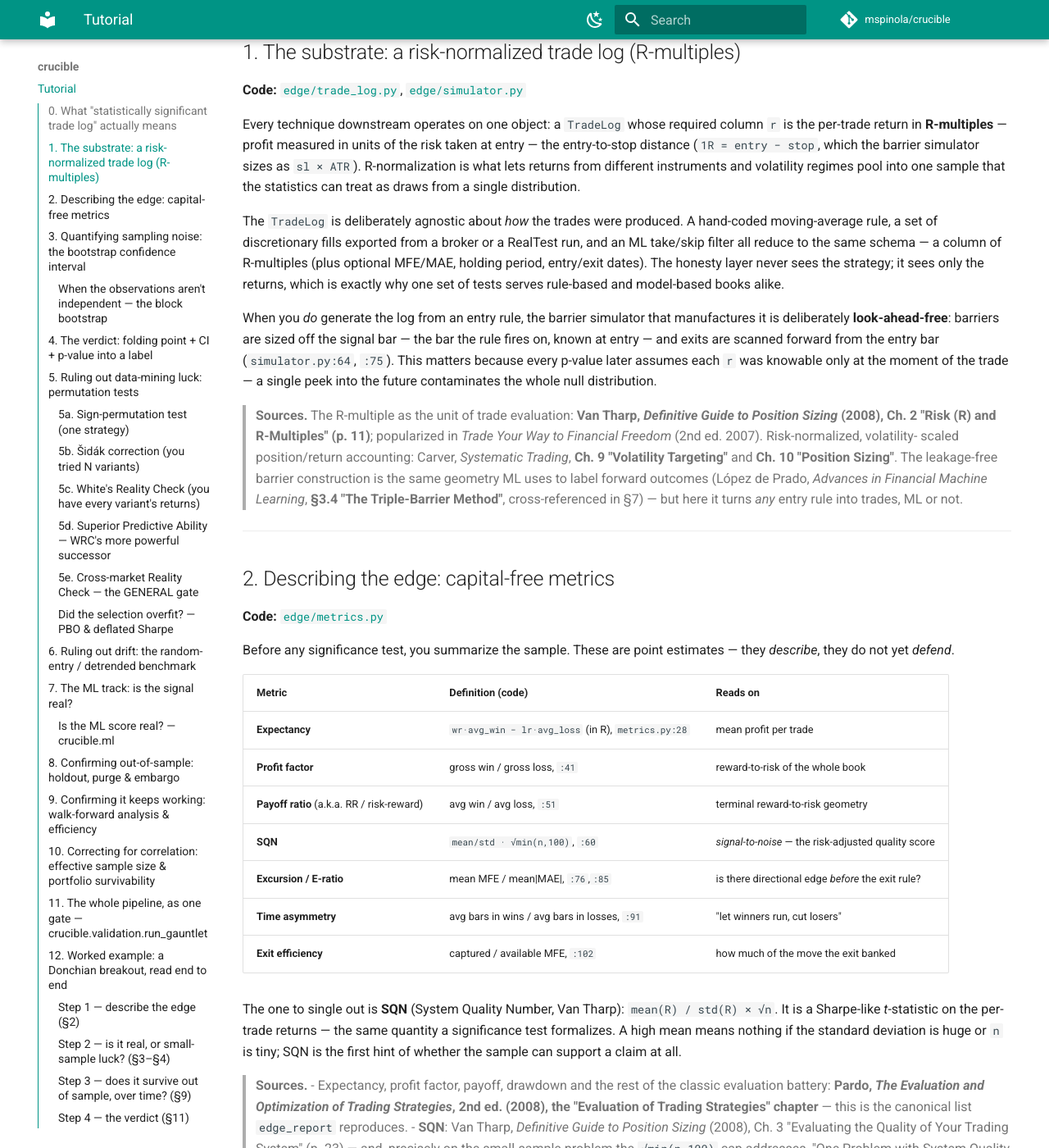
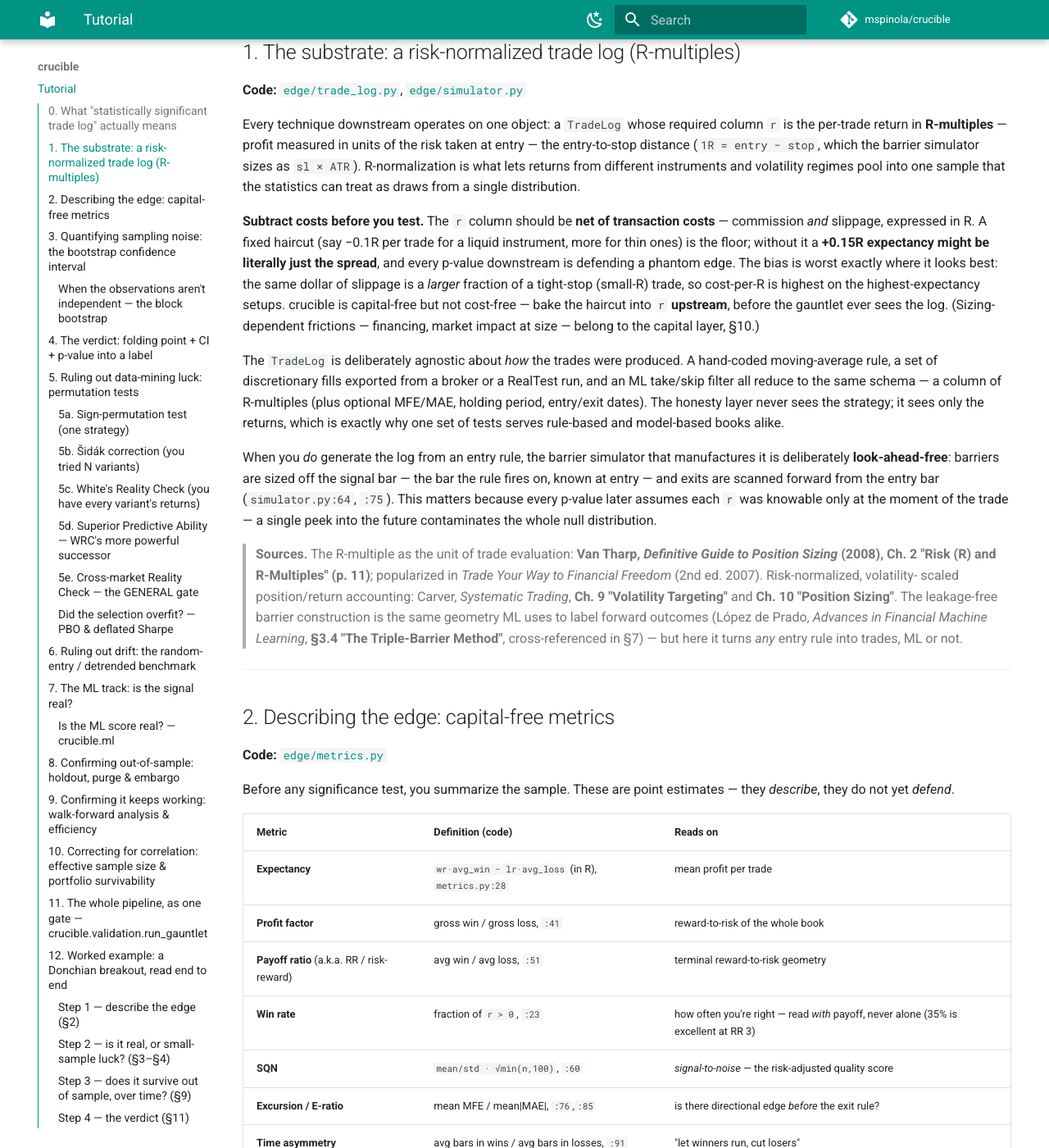
Before and after one commit to mspinola/crucible, an MkDocs documentation site: the page built from docs/index.md, in a window 1280 px wide and 1400 px high, scrolled down 830 px. Shown: the whole window at 82% size. Built offline with MkDocs 1.6.1 and Material for MkDocs 9.7.7, drawn with Linux system fonts in a browser that asks for light colours; comment, search, counter and statistics services are not loaded; some of the changed text lies outside the part shown.

Commit message:
docs(tutorial): transaction-costs note (§1), win-rate row + drawdown disclaimer (§2)
Three gaps closed:
- §1: subtract transaction costs (commission + slippage, in R) from the r column
  BEFORE testing — a +0.15R expectancy can be literally just the spread, and the bias
  is worst on the tightest-stop (highest-expectancy) trades. Capital-free != cost-free.
- §2: add the Win rate row to the metrics table (it was in edge_report / §12 but missing
  from the table) — read with payoff, never alone.
- §2: a 'what's deliberately absent: drawdown' note — max DD / CAGR / ruin are functions
  of sizing + capital, not raw edge, so they live in the SURVIVE layer (§10), not here.

Co-Authored-By: Claude Opus 4.8 <noreply@anthropic.com>

```diff
--- a/docs/index.md
+++ b/docs/index.md
@@ -49,6 +49,16 @@ simulator sizes as `sl × ATR`). R-normalization is what lets
 returns from different instruments and volatility regimes pool into one sample that the
 statistics can treat as draws from a single distribution.
 
+**Subtract costs before you test.** The `r` column should be **net of transaction costs** —
+commission *and* slippage, expressed in R. A fixed haircut (say −0.1R per trade for a liquid
+instrument, more for thin ones) is the floor; without it a **+0.15R expectancy might be
+literally just the spread**, and every p-value downstream is defending a phantom edge. The bias
+is worst exactly where it looks best: the same dollar of slippage is a *larger* fraction of a
+tight-stop (small-R) trade, so cost-per-R is highest on the highest-expectancy setups. crucible
+is capital-free but not cost-free — bake the haircut into `r` **upstream**, before the gauntlet
+ever sees the log. (Sizing-dependent frictions — financing, market impact at size — belong to
+the capital layer, §10.)
+
 The `TradeLog` is deliberately agnostic about *how* the trades were produced. A
 hand-coded moving-average rule, a set of discretionary fills exported from a broker or a
 RealTest run, and an ML take/skip filter all reduce to the same schema — a column of
@@ -86,6 +96,7 @@ Before any significance test, you summarize the sample. These are point estimate
 | **Expectancy** | `wr·avg_win − lr·avg_loss` (in R), `metrics.py:28` | mean profit per trade |
 | **Profit factor** | gross win / gross loss, `:41` | reward-to-risk of the whole book |
 | **Payoff ratio** (a.k.a. RR / risk-reward) | avg win / avg loss, `:51` | terminal reward-to-risk geometry |
+| **Win rate** | fraction of `r > 0`, `:23` | how often you're right — read *with* payoff, never alone (35% is excellent at RR 3) |
 | **SQN** | `mean/std · √min(n,100)`, `:60` | *signal-to-noise* — the risk-adjusted quality score |
 | **Excursion / E-ratio** | mean MFE / mean\|MAE\|, `:76`,`:85` | is there directional edge *before* the exit rule? |
 | **Time asymmetry** | avg bars in wins / avg bars in losses, `:91` | "let winners run, cut losers" |
@@ -96,6 +107,14 @@ The one to single out is **SQN** (System Quality Number, Van Tharp):
 same quantity a significance test formalizes. A high mean means nothing if the standard
 deviation is huge or `n` is tiny; SQN is the first hint of whether the sample can support
 a claim at all.
+
+> **What's deliberately absent: drawdown.** You won't find max drawdown, CAGR, or risk-of-ruin
+> in this table — and that's on purpose. **Drawdown is a function of position sizing and capital,
+> not raw edge:** two books with the *identical* `r` column can have wildly different drawdowns
+> depending only on how big and how *concurrently* you size them (correlated positions open at
+> once cluster their losses). So drawdown/ruin belong to the SURVIVE (capital) layer — the
+> block-bootstrap portfolio Monte Carlo of **§10** and beyond — not to this raw-edge layer.
+> crucible measures the edge; what it costs you to *hold* it is a separate question.
 
 > **Sources.**
 > - Expectancy, profit factor, payoff, drawdown and the rest of the classic evaluation
```
